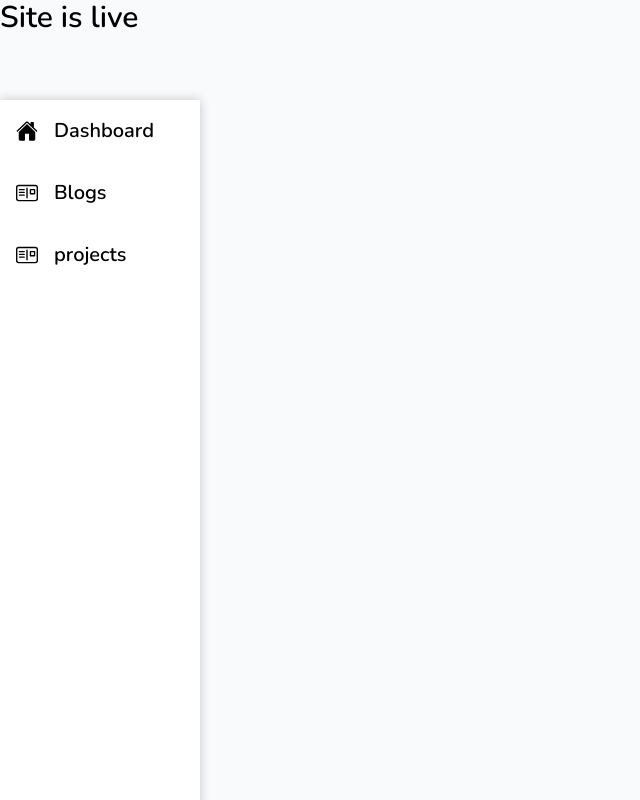
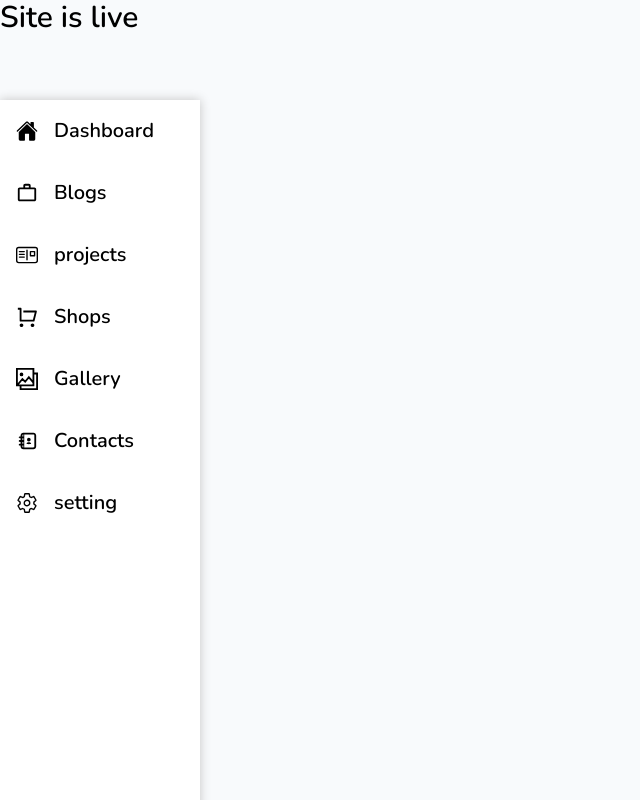
Before and after one commit to ElsayedMosad/egec-blog-backend, a Next.js app: page / in a window 1280 px wide. Shown: the whole page, without its empty margins (0-640 px from the left). Built offline with nearby package versions, Linux system fonts and the light colour scheme.

Commit message:
edit links

```diff
--- a/components/Aside.js
+++ b/components/Aside.js
@@ -4,6 +4,11 @@ import { IoHome } from "react-icons/io5";
 import { BsPostcard } from "react-icons/bs";
 import { useEffect, useState } from "react";
 import { useRouter } from "next/router";
+import { MdWorkOutline } from "react-icons/md";
+import { RiShoppingCartLine } from "react-icons/ri";
+import { GrGallery } from "react-icons/gr";
+import { TiContacts } from "react-icons/ti";
+import { IoSettingsOutline } from "react-icons/io5";
 
 export default function Aside() {
   const router = useRouter();
@@ -42,18 +47,18 @@ export default function Aside() {
             onClick={() => handleLinkClick("/blogs")}
           >
             <div className="flex gap-1">
-              <BsPostcard />
+              <MdWorkOutline />
               <span>Blogs</span>
             </div>
             {activeLink === "/blogs" && (
               <ul>
-                <Link href="/">
+                <Link href="/blogs">
                   <li>All Blogs</li>
                 </Link>
-                <Link href="/">
+                <Link href="/blogs/draft">
                   <li>Draft Blogs</li>
                 </Link>
-                <Link href="/">
+                <Link href="/blogs/addblog">
                   <li>Add Blogs</li>
                 </Link>
               </ul>
@@ -73,18 +78,85 @@ export default function Aside() {
             </div>
             {activeLink === "/projects" && (
               <ul>
-                <Link href="/">
+                <Link href="/projects">
                   <li>All projects</li>
                 </Link>
-                <Link href="/">
+                <Link href="/projects/draftprojects">
                   <li>Draft projects</li>
                 </Link>
-                <Link href="/">
+                <Link href="/projects/addproject">
                   <li>Add projects</li>
                 </Link>
               </ul>
             )}
           </li>
+          <li
+            className={
+              activeLink === "/shops"
+                ? "navactive flex-col flex-left"
+                : "flex-col flex-left"
+            }
+            onClick={() => handleLinkClick("/shops")}
+          >
+            <div className="flex gap-1">
+              <RiShoppingCartLine />
+              <span>Shops</span>
+            </div>
+            {activeLink === "/shops" && (
+              <ul>
+                <Link href="/shops">
+                  <li>All shops</li>
+                </Link>
+                <Link href="/shops/draftshop">
+                  <li>Draft shops</li>
+                </Link>
+                <Link href="/shops/addproduct">
+                  <li>Add shops</li>
+                </Link>
+              </ul>
+            )}
+          </li>
+          <li
+            className={
+              activeLink === "/shops"
+                ? "navactive flex-col flex-left"
+                : "flex-col flex-left"
+            }
+            onClick={() => handleLinkClick("/gallery")}
+          >
+            <div className="flex gap-1">
+              <GrGallery />
+              <span>Gallery</span>
+            </div>
+            {activeLink === "/gallery" && (
+              <ul>
+                <Link href="/gallery">
+                  <li>All gallery</li>
+                </Link>
+                <Link href="/gallery/addphoto">
+                  <li>Add gallery</li>
+                </Link>
+              </ul>
+            )}
+          </li>
+          <Link href="/contacts">
+            <li
+              className={activeLink === "/contacts" ? "navactive" : ""}
+              onClick={() => handleLinkClick("/contacts")}
+            >
+              <TiContacts />
+              <span>Contacts</span>
+            </li>
+          </Link>
+          <Link href="/setting">
+            <li
+              className={activeLink === "/setting" ? "navactive" : ""}
+              onClick={() => handleLinkClick("/setting")}
+            >
+              <IoSettingsOutline />
+              <span>setting</span>
+            </li>
+          </Link>
         </ul>
       </aside>
     </>
```
